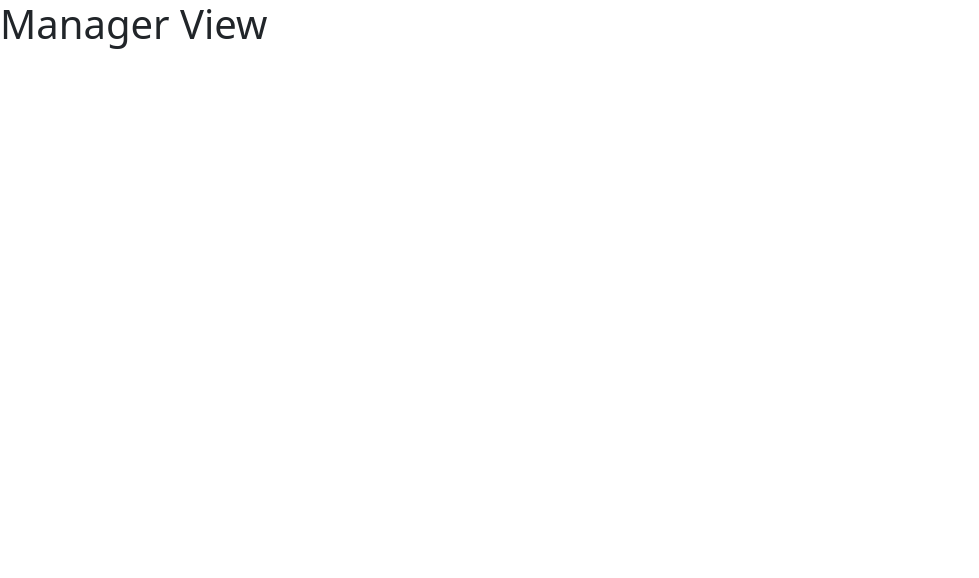
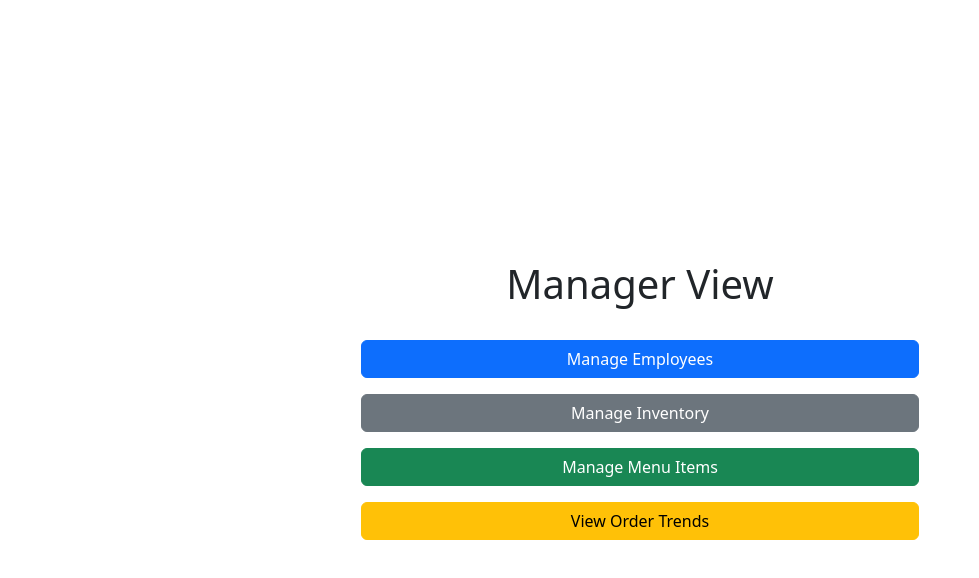
Before and after one commit to hmlucas/heroku-test, a React (Vite) app in the folder client/: page /manager-view in a window 1280 px wide. Shown: the top 578 px of the page, without its empty margins (0-979 px from the left). Built offline with nearby package versions, Linux system fonts and the light colour scheme.

Commit message:
routing in managerview

```diff
--- /dev/null
+++ b/client/src/pages/ManagerView/ManagerHome.jsx
@@ -0,0 +1,40 @@
+import { useNavigate } from "react-router-dom";
+import "bootstrap/dist/css/bootstrap.min.css";
+
+function ManagerHome() {
+  const navigate = useNavigate();
+
+  return (
+    <div className="container d-flex flex-column align-items-center vh-100 justify-content-center">
+      <h1>Manager View</h1>
+      <div className="d-flex flex-column gap-3 mt-4 w-50">
+        <button
+          className="btn btn-primary"
+          onClick={() => navigate("employees")}
+        >
+          Manage Employees
+        </button>
+        <button
+          className="btn btn-secondary"
+          onClick={() => navigate("inventory")}
+        >
+          Manage Inventory
+        </button>
+        <button
+          className="btn btn-success"
+          onClick={() => navigate("menu-items")}
+        >
+          Manage Menu Items
+        </button>
+        <button
+          className="btn btn-warning"
+          onClick={() => navigate("order-trends")}
+        >
+          View Order Trends
+        </button>
+      </div>
+    </div>
+  );
+}
+
+export default ManagerHome;
--- a/client/src/pages/ManagerView/ManagerView.jsx
+++ b/client/src/pages/ManagerView/ManagerView.jsx
@@ -1,23 +1,19 @@
 import { Routes, Route } from "react-router-dom";
-
 import MEmployees from "./MEmployees";
 import MInventory from "./MInventory";
 import MMenuItems from "./MMenuItems";
 import MOrderTrends from "./MOrderTrends";
-
-function ManagerHome() {
-  return <h1>Manager View</h1>;
-}
+import ManagerHome from "./ManagerHome";
 
 function ManagerView() {
   return (
     <div>
       <Routes>
         <Route path="/" element={<ManagerHome />} />
-        <Route path="/employees" element={<MEmployees />} />
-        <Route path="/inventory" element={<MInventory />} />
-        <Route path="/menu-items" element={<MMenuItems />} />
-        <Route path="/order-trends" element={<MOrderTrends />} />
+        <Route path="employees" element={<MEmployees />} />
+        <Route path="inventory" element={<MInventory />} />
+        <Route path="menu-items" element={<MMenuItems />} />
+        <Route path="order-trends" element={<MOrderTrends />} />
       </Routes>
     </div>
   );
```
